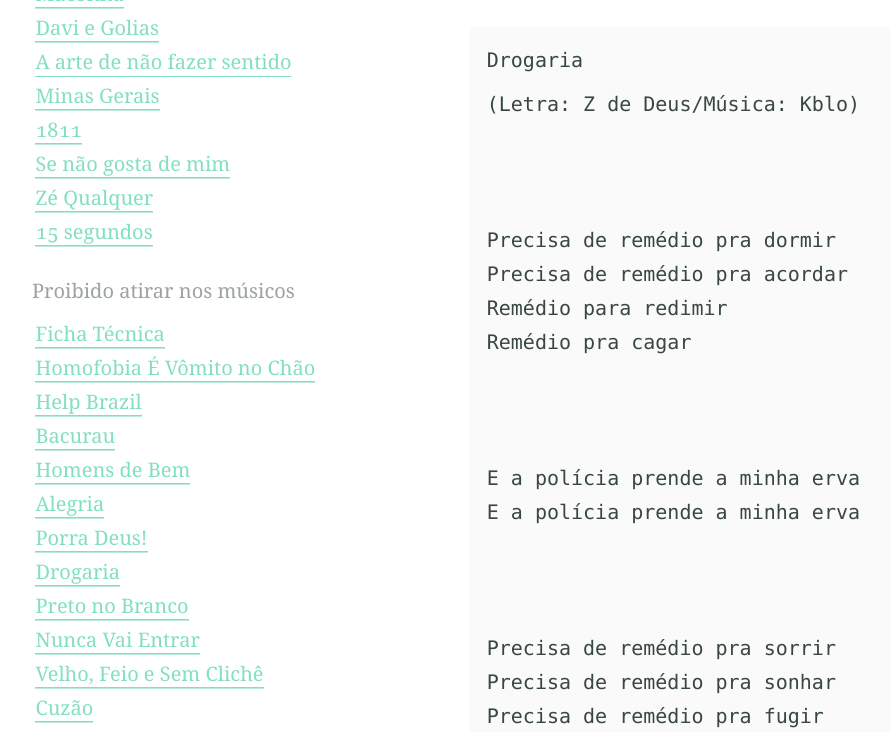
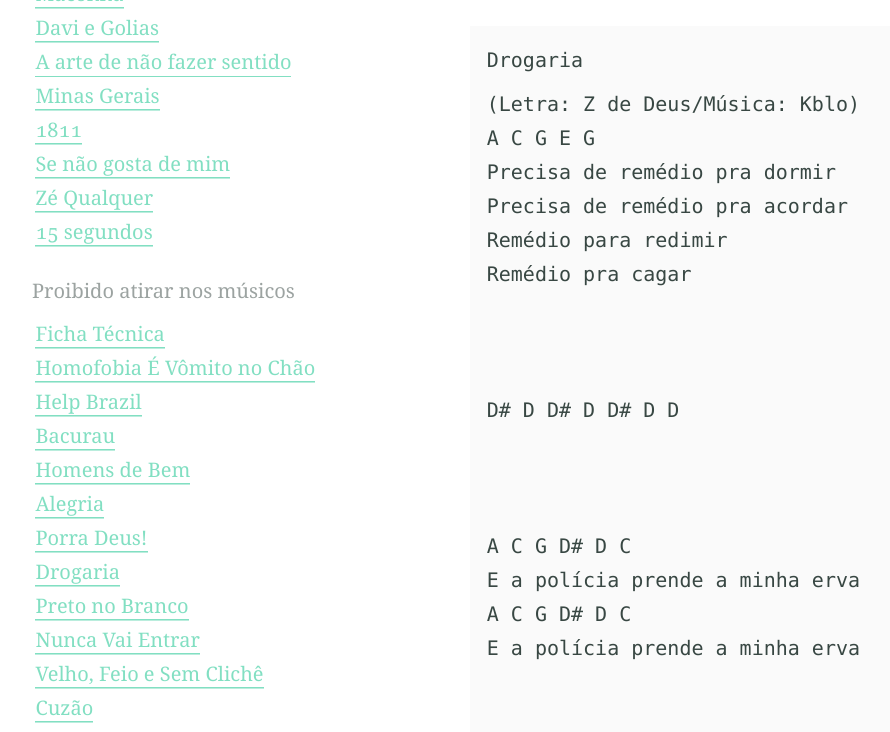
Before and after one commit to antifas/antifas.github.io, a Jekyll site: the page built from _letras_disco1/Drogaria.md, in a window 1280 px wide and 900 px high, scrolled down 671 px, cut to the strip 168-900 px from the top of the window. Shown: the whole strip, without its empty margins (32-922 px from the left). Built offline with Jekyll 4.4.1, drawn with Linux system fonts in a browser that asks for light colours; some of the changed text lies outside the part shown.

```diff
--- a/_letras_disco1/Drogaria.md
+++ b/_letras_disco1/Drogaria.md
@@ -6,13 +6,17 @@ feature_image: "/imgs/4.jpg"
 video: UWMV5fWAI8U
 ---
 (Letra: Z de Deus/Música: Kblo)
-
+A C G E G
 Precisa de remédio pra dormir
 Precisa de remédio pra acordar
 Remédio para redimir
 Remédio pra cagar
 
+D# D D# D D# D D
+
+A C G D# D C
 E a polícia prende a minha erva
+A C G D# D C
 E a polícia prende a minha erva
 
 Precisa de remédio pra sorrir
@@ -23,6 +27,7 @@ Precisa de remédio pra estudar
 E a polícia prende a minha erva
 E a polícia prende a minha erva
 
+A
 A drogaria vai abrir
 Mais uma loja pra iludir
 O seu doutor vai receitar
```
